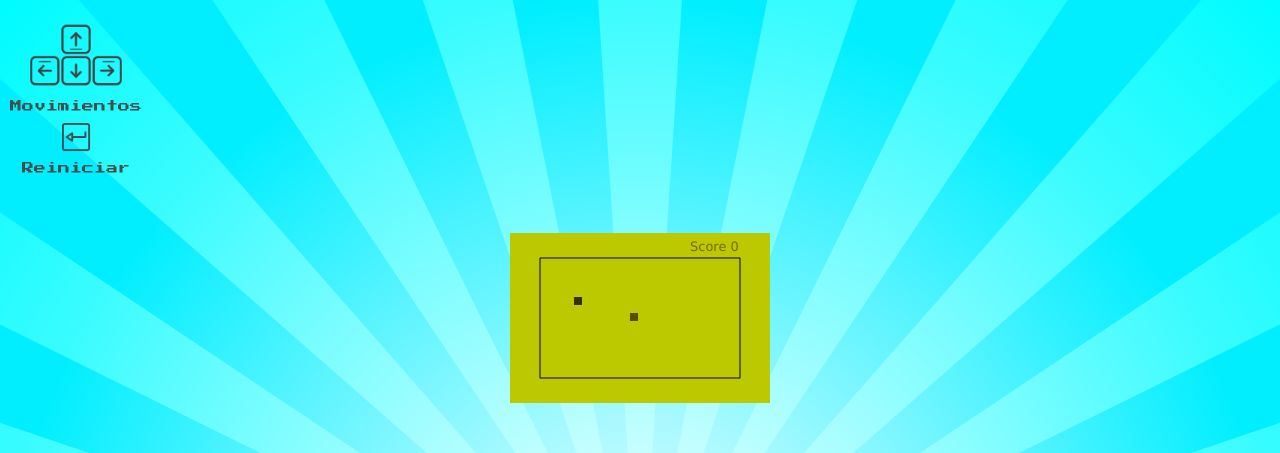
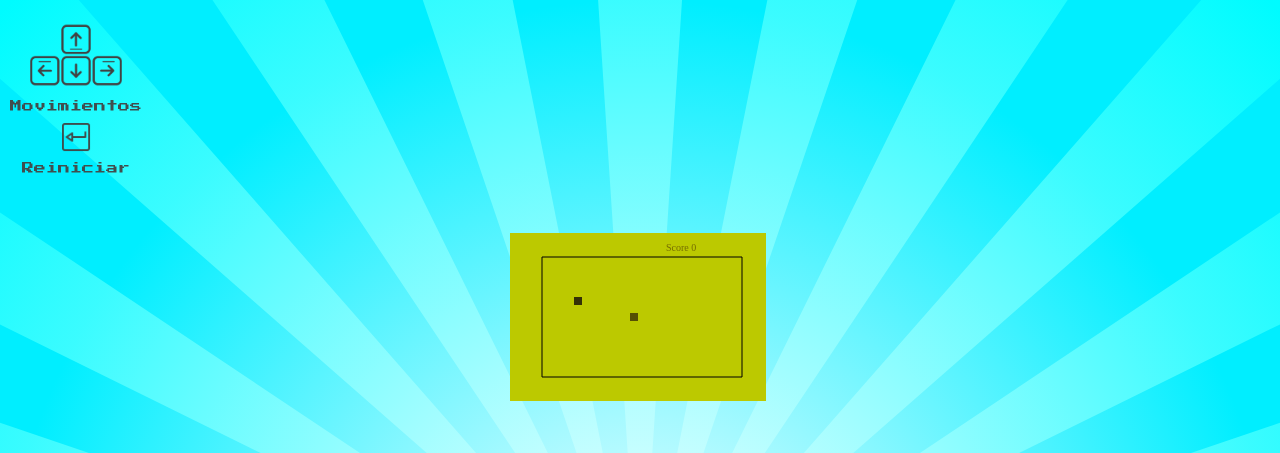
Before and after one commit to CodinGitHub/snake-game, a plain HTML site: page index.html in a window 1280 px wide. Shown: the top 453 px of the page. Drawn offline with Linux system fonts and the light colour scheme; a web font is replaced by a local one.

Commit message:
font added

```diff
--- a/index.html
+++ b/index.html
@@ -22,7 +22,7 @@
 
     <div id="cell-container">
         <img id="phone" src="./images/phone.png" alt="">
-        <canvas id="game" width="260" height="170"></canvas>
+        <canvas id="game" width="256" height="168"></canvas>
     </div>
     <script src="./main.js"></script>
 </body>
--- a/main.js
+++ b/main.js
@@ -1,5 +1,16 @@
 const canvas = document.getElementById("game");
 const ctx = canvas.getContext("2d");
+
+//Cambio de fuente
+let myFont = new FontFace(
+  "GamerFont",
+  "url(https://fonts.gstatic.com/s/pressstart2p/v14/e3t4euO8T-267oIAQAu6jDQyK3nVivM.woff2)"
+);
+
+myFont.load().then((font) => {
+  document.fonts.add(font);
+  console.log("Font loaded");
+});
 
 let lightGreen = '#BCC900';
 let green = '#756D00';
@@ -13,12 +24,10 @@ class SnakePart {
   }
 }
 
-let speed = 7;
+let speed = 140;
 
 let tileCount = 8;
-// let tileSize = canvas.width / tileCount;
 let tileSize = 8;
-console.log(canvas.height)
 
 let headX = 15;
 let headY = 10;
@@ -58,13 +67,12 @@ function drawGame() {
   drawScore();
 
   if (score > 5) {
-    speed = 9;
+    speed = 110;
   }
   if (score > 10) {
-    speed = 11;
+    speed = 80;
   }
-
-  setTimeout(drawGame, 1000 / speed);
+  setTimeout(drawGame, speed);
 }
 
 function isGameOver() {
@@ -95,11 +103,11 @@ function isGameOver() {
 
   if (gameOver) {
     ctx.fillStyle = veryDarkGreen;
-    ctx.font = "35px Verdana";
+    ctx.font = "19px GamerFont";
 
     if (gameOver) {
       ctx.fillStyle = "white";
-      ctx.font = "30px Verdana";
+      ctx.font = "19px GamerFont";
       ctx.fillStyle = veryDarkGreen;
 
       ctx.fillText("Game Over!", canvas.width / 6.5, canvas.height / 2);
@@ -114,19 +122,19 @@ function isGameOver() {
 function drawBorders(){
     ctx.fillStyle = green;
     ctx.beginPath();
-    ctx.moveTo(30,25);
-    ctx.lineTo(230,25);
-    ctx.lineTo(230,145);
-    ctx.lineTo(30,145);
-    ctx.lineTo(30,25);
+    ctx.moveTo(32,24);
+    ctx.lineTo(232,24);
+    ctx.lineTo(232,144);
+    ctx.lineTo(32,144);
+    ctx.lineTo(32,24);
     ctx.stroke();
     ctx.closePath();
 }
 
 function drawScore() {
   ctx.fillStyle = green;
-  ctx.font = "13px Verdana";
-  ctx.fillText("Score " + score, canvas.width - 80, 18);
+  ctx.font = "10px GamerFont";
+  ctx.fillText("Score " + score, canvas.width - 100, 18);
 }
 
 function clearScreen() {
@@ -183,7 +191,6 @@ document.body.addEventListener("keydown", keyDown);
 function keyDown(event) {
   //Enter
   if (event.keyCode == 13){
-    console.log('presionaste ENTER')
     location.reload();
   }
   //up
--- a/styles.css
+++ b/styles.css
@@ -13,8 +13,11 @@ body{
     font-size: 12px;
 }
 #cell-container{
+
     width: 340px;
-    margin: 20px auto;
+    height: 97vh;
+    overflow: hidden;
+    margin: 20px auto 0;
     position: relative;
 }
 #phone{
```
